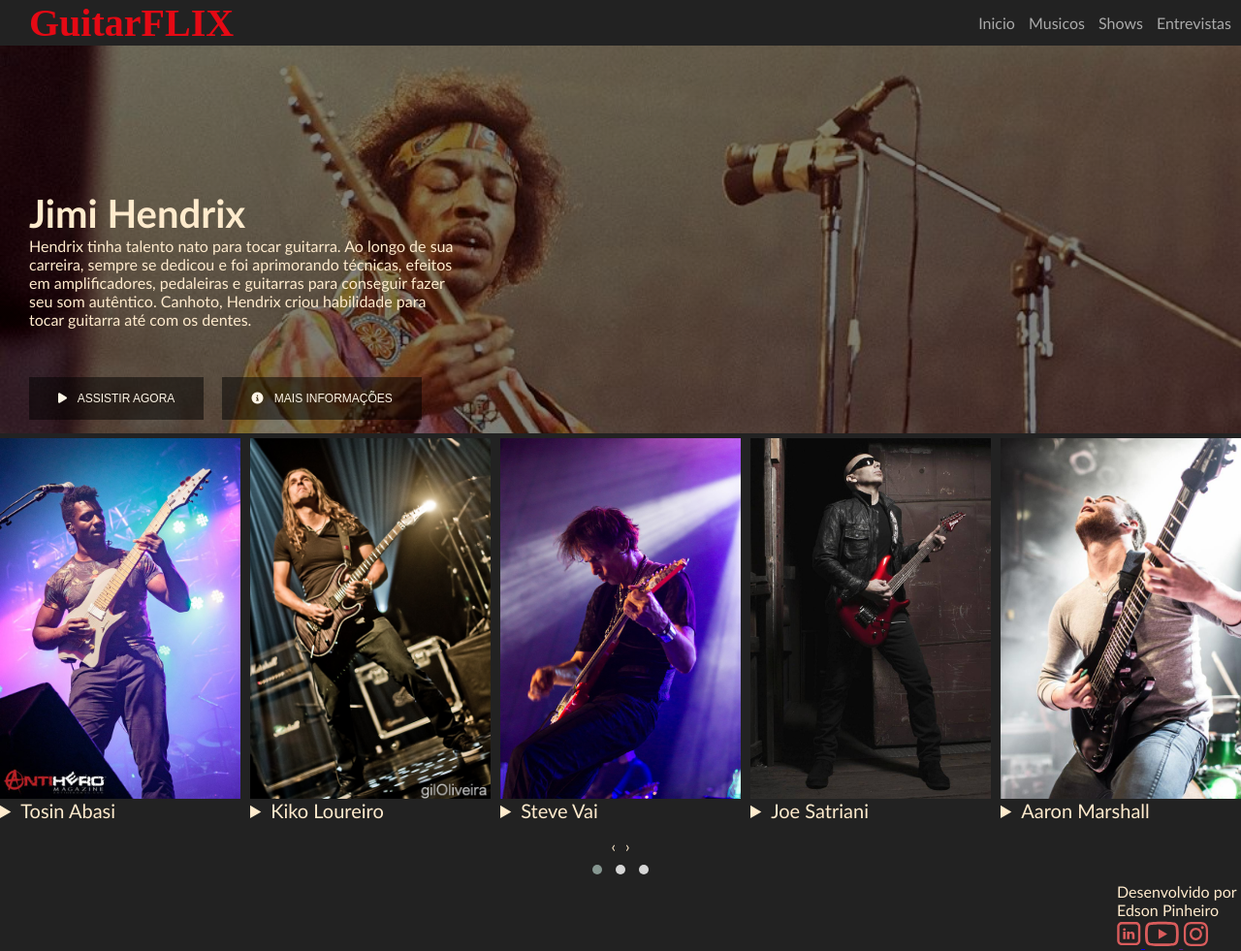
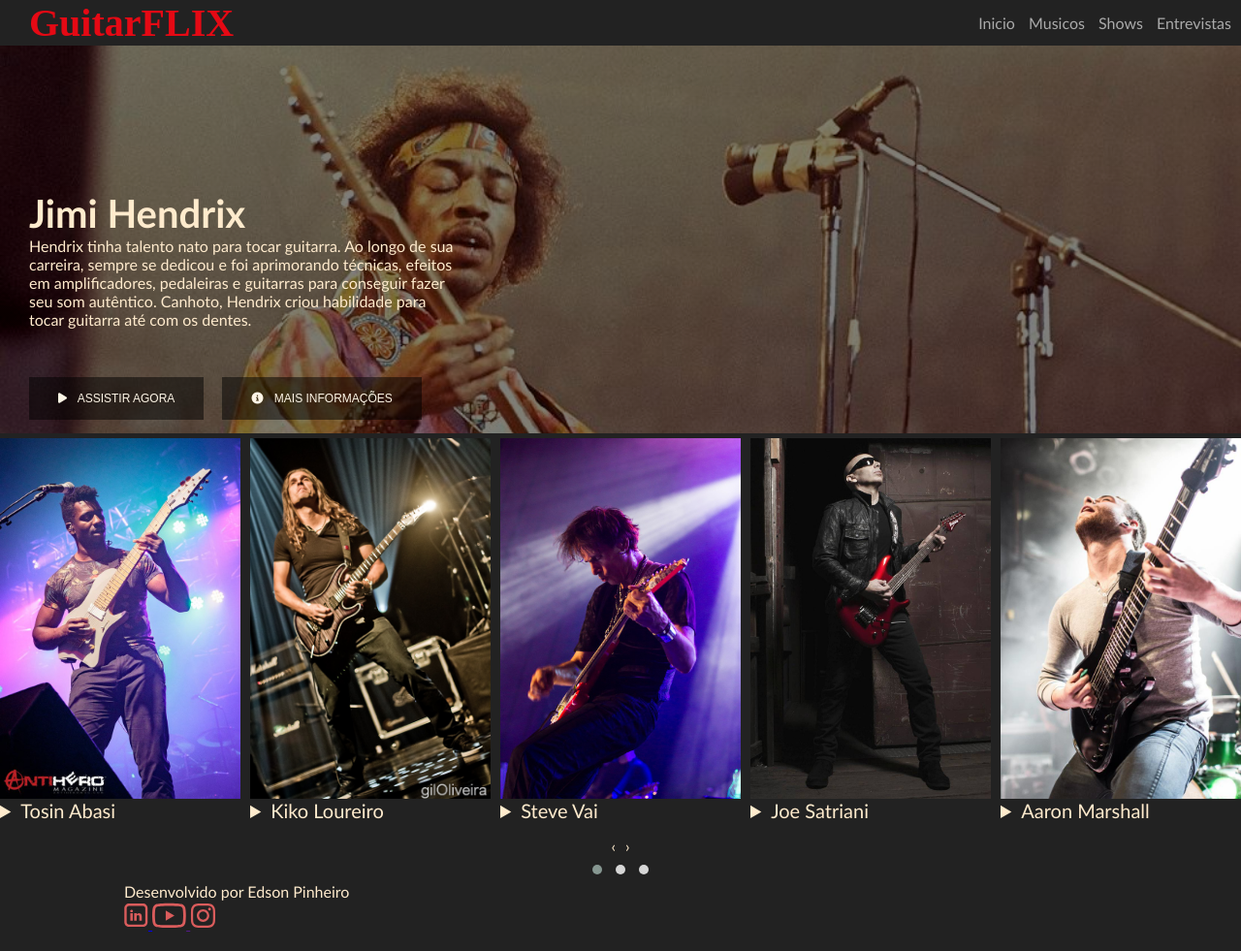
Before and after one commit to Edson-Pinheiro/GuitarFlix, a plain HTML site: page index.html in a window 1280 px wide. Shown: the whole page at 97% size. Drawn offline with Linux system fonts and the light colour scheme.

Commit message:
footer information

```diff
--- a/index.html
+++ b/index.html
@@ -196,8 +196,8 @@
      <script src="js/main.js"></script>
 </body>
 
-<footer className="main-footer" style="margin-left:90%;" >
-    Desenvolvido por <br> Edson Pinheiro
+<footer className="main-footer" style="margin-left:10%;" >
+    Desenvolvido por Edson Pinheiro
 
 
     <div className="footer-icons" >
```
